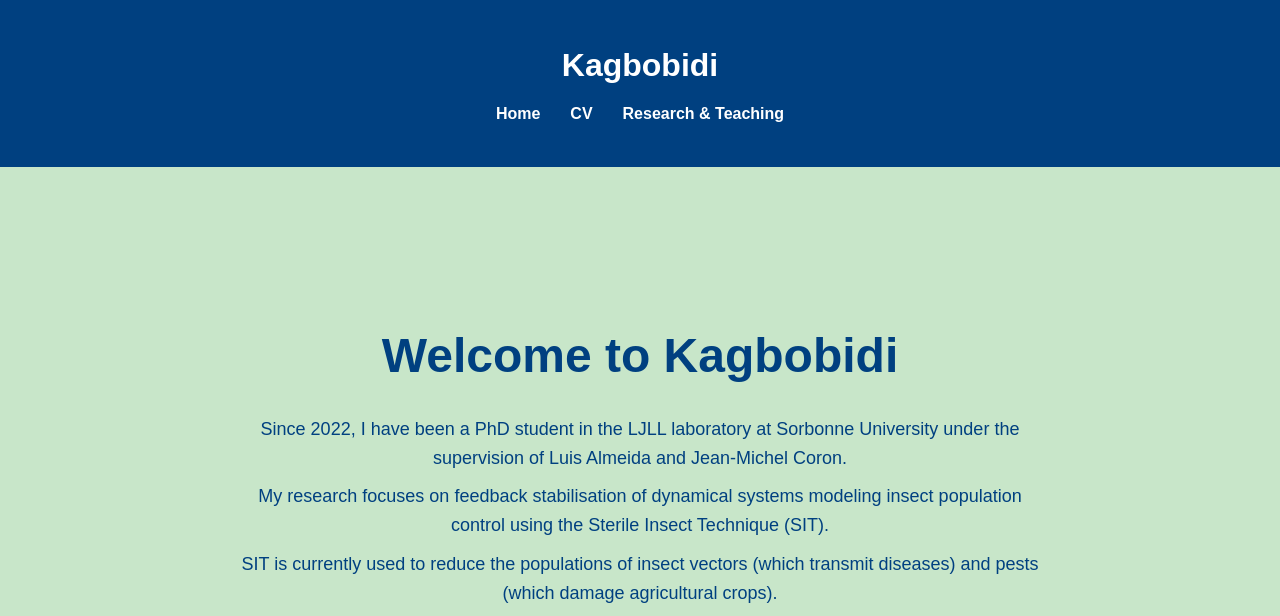
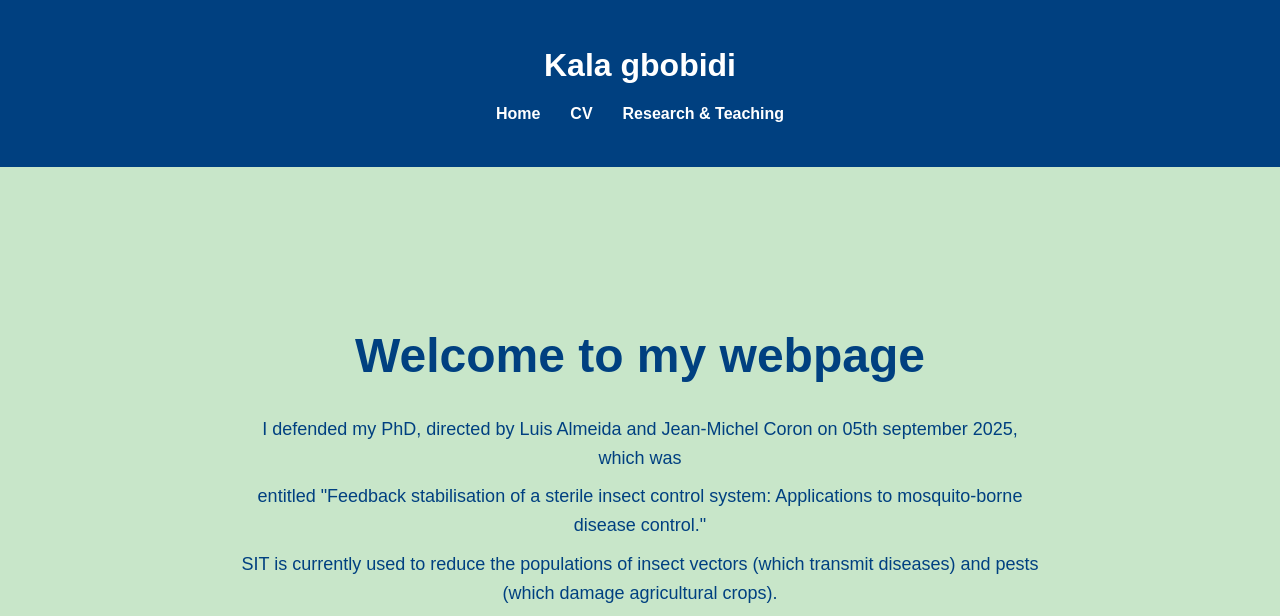
Before and after one commit to kagbobidi/Mywebsite, a plain HTML site: page index.html in a window 1280 px wide. Shown: the top 616 px of the page. Drawn offline with Linux system fonts and the light colour scheme.

Commit message:
Add website files to root

```diff
--- a/index.html
+++ b/index.html
@@ -10,7 +10,7 @@
     <!-- Header -->
     <header>
         <div class="container">
-            <h1>Kagbobidi</h1>
+            <h1>Kala gbobidi</h1>
             <nav>
                 <ul>
                     <li><a href="#home">Home</a></li>
@@ -25,9 +25,9 @@
     <!-- Home Section -->
     <section id="home" class="hero">
          <div class="container home-content">
-             <h2>Welcome to Kagbobidi</h2>
-             <p>Since 2022, I have been a PhD student in the LJLL laboratory at Sorbonne University under the supervision of Luis Almeida and Jean-Michel Coron.</p>
-             <p>My research focuses on feedback stabilisation of dynamical systems modeling insect population control using the Sterile Insect Technique (SIT).</p>
+             <h2>Welcome to my webpage</h2>
+             <p>I defended my PhD, directed by Luis Almeida and Jean-Michel Coron on 05th september 2025, which was</p>
+             <p> entitled "Feedback stabilisation of a sterile insect control system: Applications to mosquito-borne disease control." </p>
              <p>SIT is currently used to reduce the populations of insect vectors (which transmit diseases) and pests (which damage agricultural crops).</p>
 
             <!-- Photo -->
```
